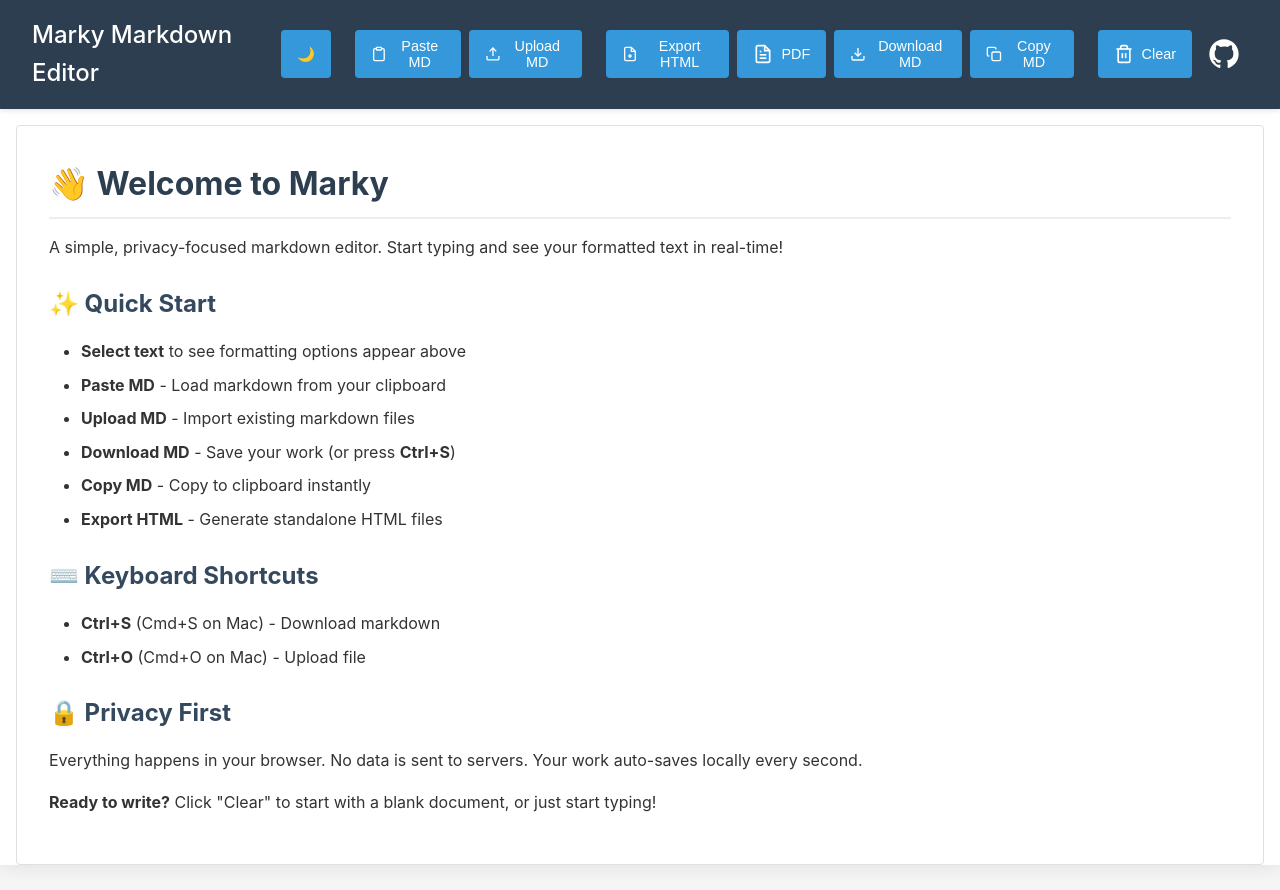
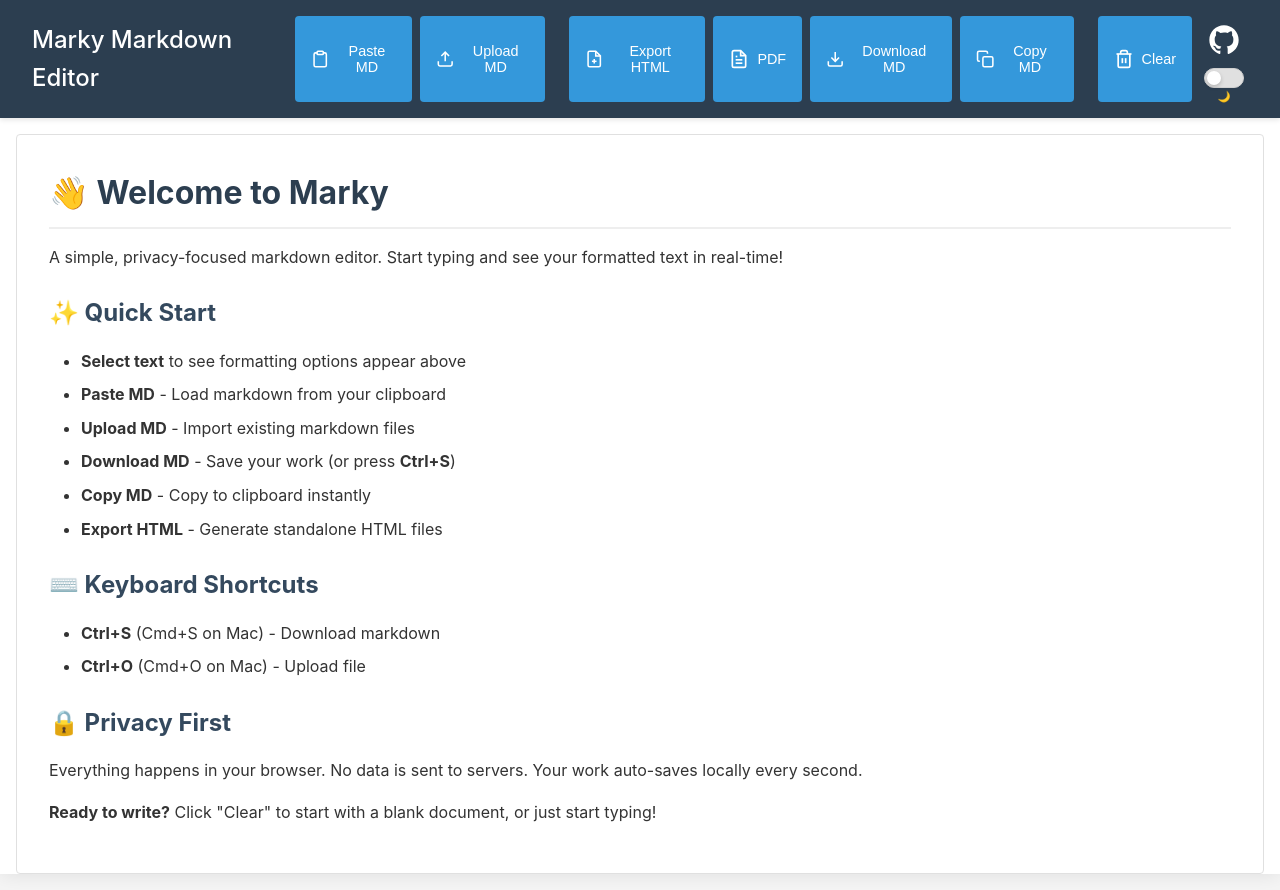
Before and after one commit to Tommertom/marky, a plain HTML site: page index.html in a window 1280 px wide. Drawn offline with nearby package versions, Linux system fonts and the light colour scheme.

Commit message:
refactor: redesign theme toggle as radio switch under GitHub logo
- Replace toolbar button with compact radio toggle switch
- Position toggle directly under GitHub logo for better UX
- Add smooth slider animation (40px width, 20px height)
- Update toggle to show data-theme attribute and aria-checked state
- Icon updates: moon (light mode) to sun (dark mode)
- Maintain full keyboard accessibility (Space/Enter keys)
- Cleaner, more modern UI design

```diff
--- a/index.html
+++ b/index.html
@@ -218,6 +218,54 @@
 
       #githubBtn:hover {
         opacity: 0.8;
+      }
+
+      .theme-toggle-container {
+        display: flex;
+        flex-direction: column;
+        align-items: center;
+        gap: 0.25rem;
+      }
+
+      .theme-toggle {
+        position: relative;
+        width: 40px;
+        height: 20px;
+        background: var(--border-primary);
+        border-radius: 10px;
+        cursor: pointer;
+        transition: background-color 0.25s ease;
+        border: 1px solid var(--border-secondary);
+      }
+
+      .theme-toggle:hover {
+        background: var(--border-secondary);
+      }
+
+      .theme-toggle-slider {
+        position: absolute;
+        top: 2px;
+        left: 2px;
+        width: 14px;
+        height: 14px;
+        background: white;
+        border-radius: 50%;
+        transition: transform 0.25s ease;
+        box-shadow: 0 2px 4px rgba(0, 0, 0, 0.2);
+      }
+
+      .theme-toggle[data-theme="dark"] {
+        background: var(--accent-blue);
+      }
+
+      .theme-toggle[data-theme="dark"] .theme-toggle-slider {
+        transform: translateX(20px);
+      }
+
+      .theme-toggle-icon {
+        font-size: 0.65rem;
+        line-height: 1;
+        user-select: none;
       }
 
       #editor {
@@ -524,14 +572,6 @@
       <div class="toolbar">
         <h1>Marky Markdown Editor</h1>
         <div class="buttons">
-          <button
-            id="themeToggle"
-            title="Toggle dark mode"
-            aria-label="Toggle dark mode"
-            data-testid="theme-toggle"
-            style="margin-right: 1rem">
-            <span class="theme-icon"></span>
-          </button>
           <button id="pasteBtn" title="Paste from clipboard">
             <svg
               width="20"
@@ -662,6 +702,7 @@
             </svg>
             Clear
           </button>
+          <div class="theme-toggle-container">
             <a
               href="https://github.com/Tommertom/marky"
               target="_blank"
@@ -681,6 +722,18 @@
                 ></path>
               </svg>
             </a>
+            <div
+              id="themeToggle"
+              class="theme-toggle"
+              role="switch"
+              aria-checked="false"
+              aria-label="Toggle dark mode"
+              tabindex="0"
+              data-testid="theme-toggle">
+              <div class="theme-toggle-slider"></div>
+            </div>
+            <span class="theme-toggle-icon">🌙</span>
+          </div>
         </div>
       </div>
 
@@ -1617,20 +1670,23 @@ ${jsContent}
         }
 
         function updateToggleButton(theme) {
-          const button = document.getElementById('themeToggle');
-          if (!button) return;
-
-          const icon = button.querySelector('.theme-icon');
-          if (!icon) return;
+          const toggle = document.getElementById('themeToggle');
+          if (!toggle) return;
+
+          const container = toggle.parentElement;
+          const icon = container ? container.querySelector('.theme-toggle-icon') : null;
+
+          toggle.setAttribute('data-theme', theme);
+          toggle.setAttribute('aria-checked', theme === DARK ? 'true' : 'false');
+
+          if (icon) {
+            icon.textContent = theme === DARK ? '☀️' : '🌙';
+          }
 
           if (theme === DARK) {
-            button.setAttribute('title', 'Switch to light mode');
-            button.setAttribute('aria-label', 'Switch to light mode');
-            icon.textContent = '☀️';
+            toggle.setAttribute('aria-label', 'Switch to light mode');
           } else {
-            button.setAttribute('title', 'Switch to dark mode');
-            button.setAttribute('aria-label', 'Switch to dark mode');
-            icon.textContent = '🌙';
+            toggle.setAttribute('aria-label', 'Switch to dark mode');
           }
         }
 
@@ -1663,6 +1719,12 @@ ${jsContent}
           const toggleButton = document.getElementById('themeToggle');
           if (toggleButton) {
             toggleButton.addEventListener('click', toggle);
+            toggleButton.addEventListener('keydown', (e) => {
+              if (e.key === 'Enter' || e.key === ' ') {
+                e.preventDefault();
+                toggle();
+              }
+            });
           }
         }
 
```
Lines whose indentation alone changed are shown as unchanged.
